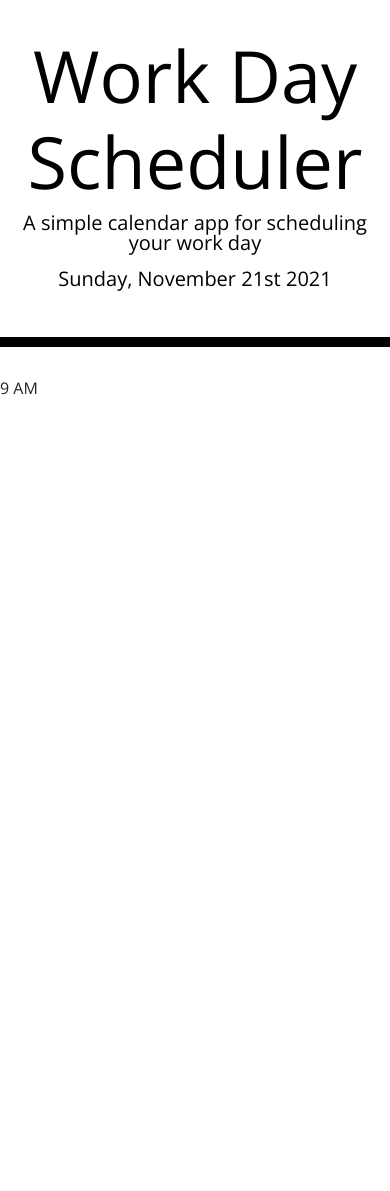
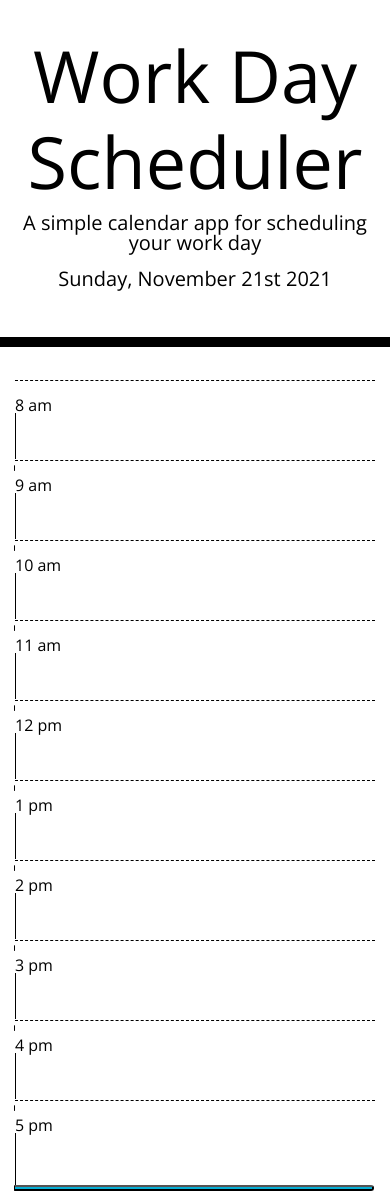
Before and after one commit to ACastilleja/Work-Day-Scheduler, a plain HTML site: page index.html in a window 390 px wide. Before the commit the page ends 844 px from the top, so only its background shows below. Drawn offline with nearby package versions, Linux system fonts and the light colour scheme.

Commit message:
time blocks

```diff
--- a/assets/js/scheduler.js
+++ b/assets/js/scheduler.js
@@ -1,3 +1,4 @@
+
 //adding current date to Hero using Moment.js
 
 var today = moment().format('dddd, MMMM Do YYYY');
@@ -5,4 +6,45 @@ var today = moment().format('dddd, MMMM Do YYYY');
 $("#currentDay").text(today);
 console.log(today);
 
+//current time
+var current_time = moment().format("hh:mm a");
+console.log(current_time);
+
 //work day time blocks
+var workDay = [
+    { time: "8 am", event:""},
+    { time: "9 am", event:""},
+    { time: "10 am", event:""},
+    { time: "11 am", event:""},
+    { time: "12 pm", event:""},
+    { time: "1 pm", event:""},
+    { time: "2 pm", event:""},
+    { time: "3 pm", event:""},
+    { time: "4 pm", event:""},
+    { time: "5 pm", event:""},
+];
+console.log(workDay);
+
+function currentColor(timeLabel) {
+    var planNow = moment(current_time, "hh:mm a");
+    var planEntry = moment(timeLabel, "hh:mm a");
+    if (planNow.isBefore(planEntry) === true){
+        return "future";
+    }else if (planNow.isAfter(planEntry) === true) {
+        return "past";
+    }else {
+        return "present";
+    }
+
+}
+//rows for time blocks
+
+
+workDay.forEach(function(workDay, index) {
+    var timeLabel = workDay.time;
+    var colorTime = currentColor(timeLabel);
+    var row = '<div class="time-block" id=" ' + index + ' "><div class="row no-gutters input-group"><div class="col-sm col-lg-1 input-group-prepend hour jsutify-content-sm-end pr-3 pt-3">'+ timeLabel + '</div><textarea class"form-control '+ colorTime +'">'
+    + workDay.event + '</textarea><div class="col-sm col-lg-1 input-group-append"><button class="saveBtn btn-block" type="submit"><i class="fas fa-save></i></button></div></div></div>';
+$(".container").append(row);
+console.log(colorTime);
+});
--- a/index.html
+++ b/index.html
@@ -30,7 +30,6 @@
 
     </header>
     <div class="container">
-      <div id="container1" class="time-block row">9 AM</div>
       <!-- Timeblocks go here -->
     </div>
 
```
